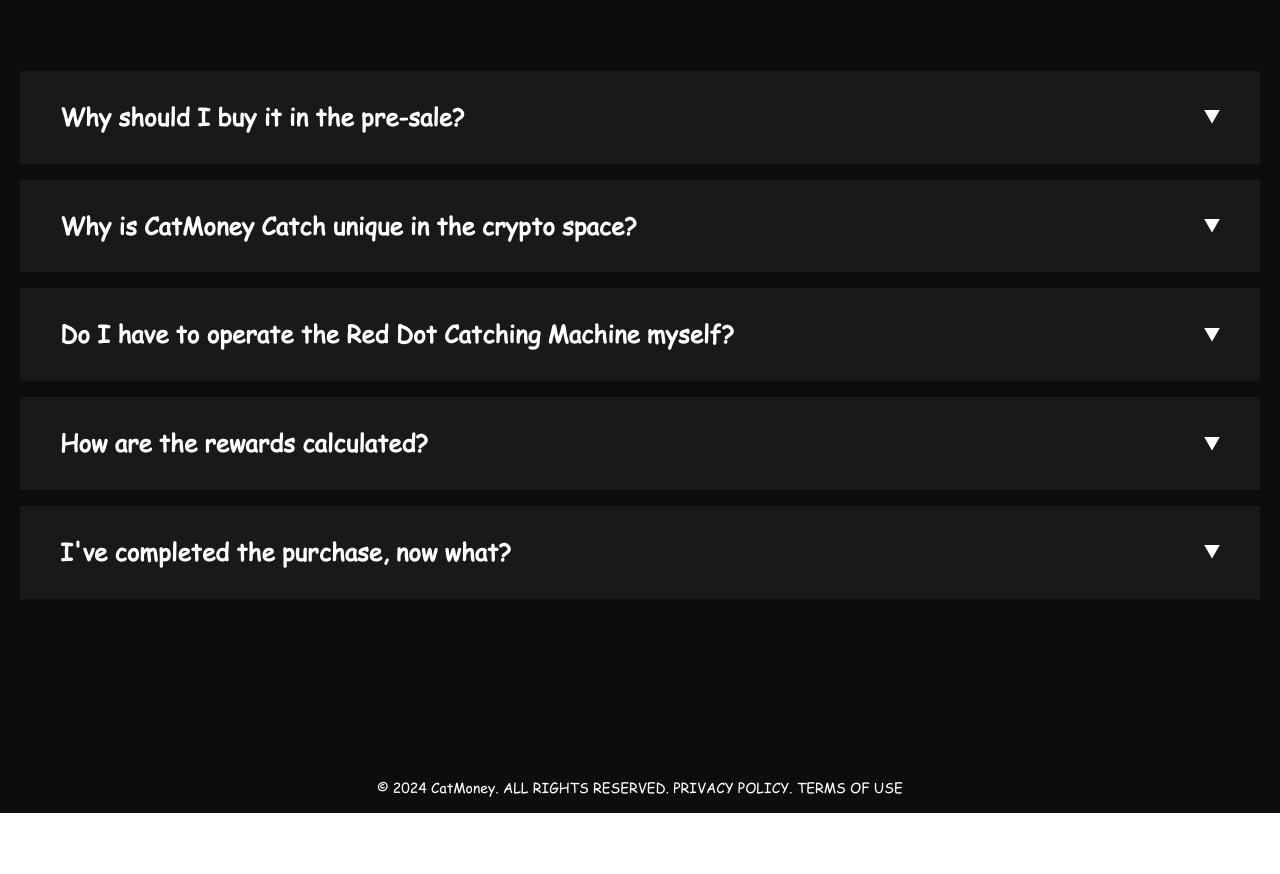
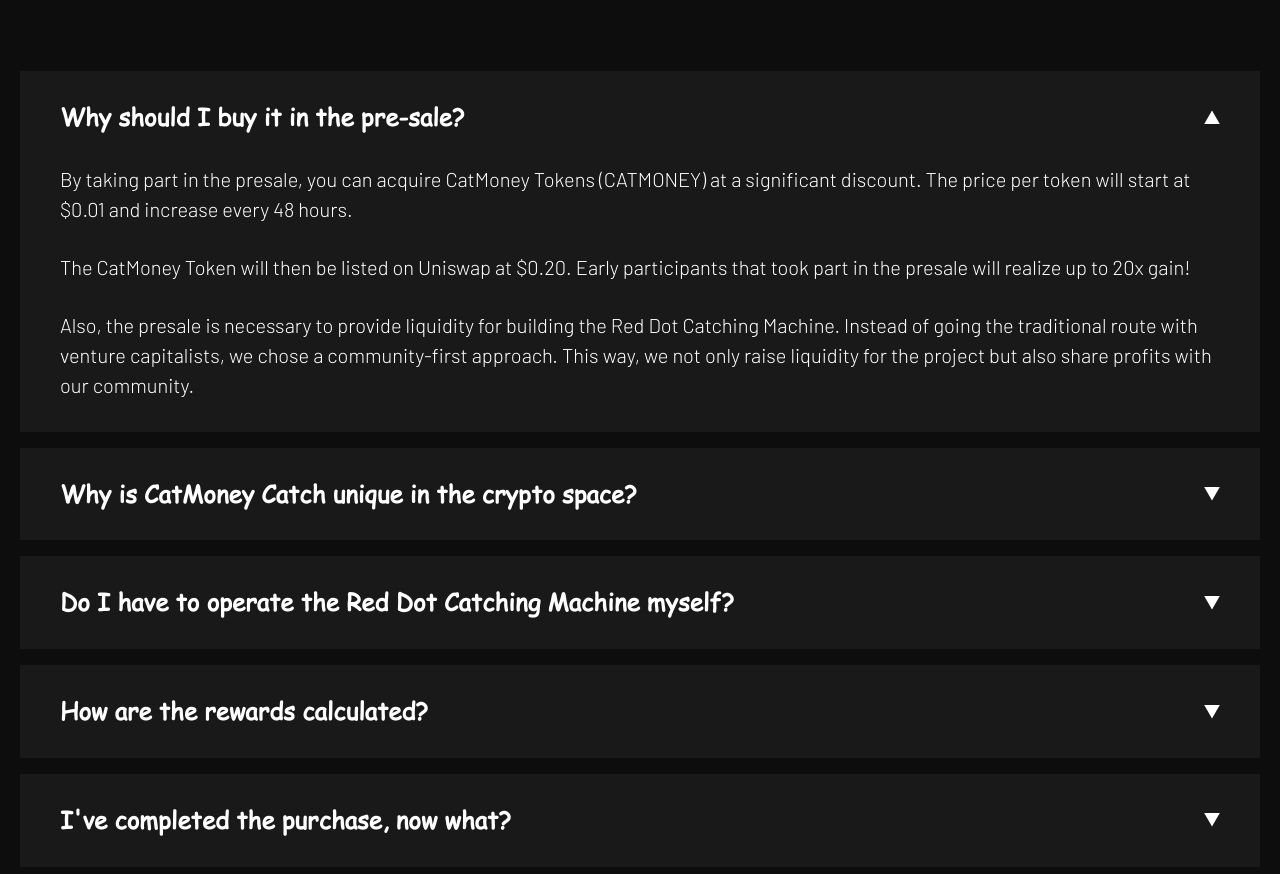
Before and after one commit to vikas-jakhar/cat-money, a React (Create React App) app: page / in a window 1280 px wide. Shown: the part 7557-8431 px from the top of the page. Before the commit the page ends 8370 px from the top, so only its background shows below. Built offline with nearby package versions, Linux system fonts and the light colour scheme.

Commit message:
accordion text update

```diff
--- a/src/components/home/Faqs.jsx
+++ b/src/components/home/Faqs.jsx
@@ -4,9 +4,9 @@
 
 const Faqs = () => {
 
-    const [activeIndex, setActiveIndex] = useState(null);
+    const [activeIndex, setActiveIndex] = useState(0);
     const handleToggle = (index) => {
-        setActiveIndex(activeIndex === index ? null : index);
+        setActiveIndex(activeIndex === index ? 0 : index);
     };
 
     return (
```
